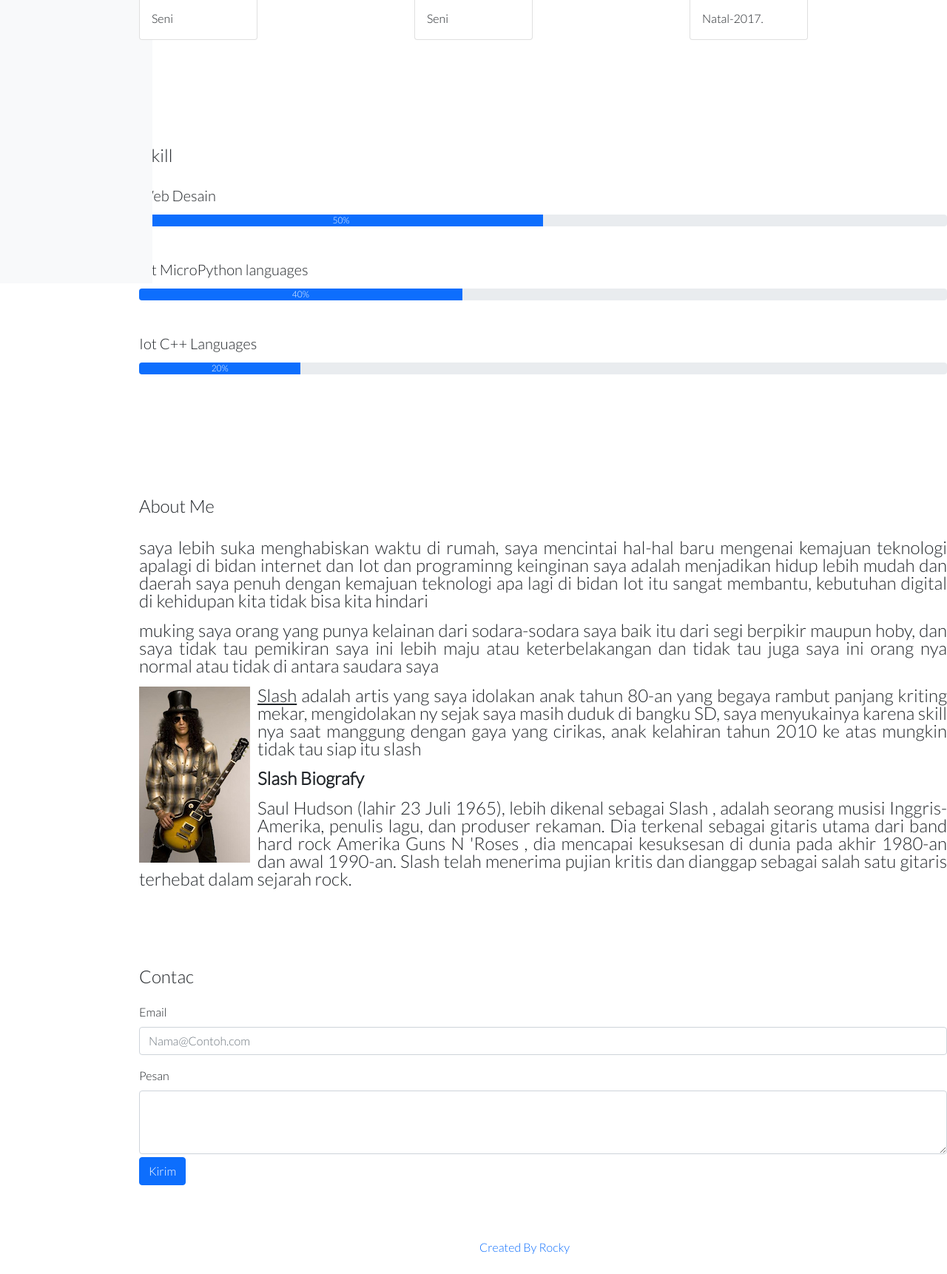
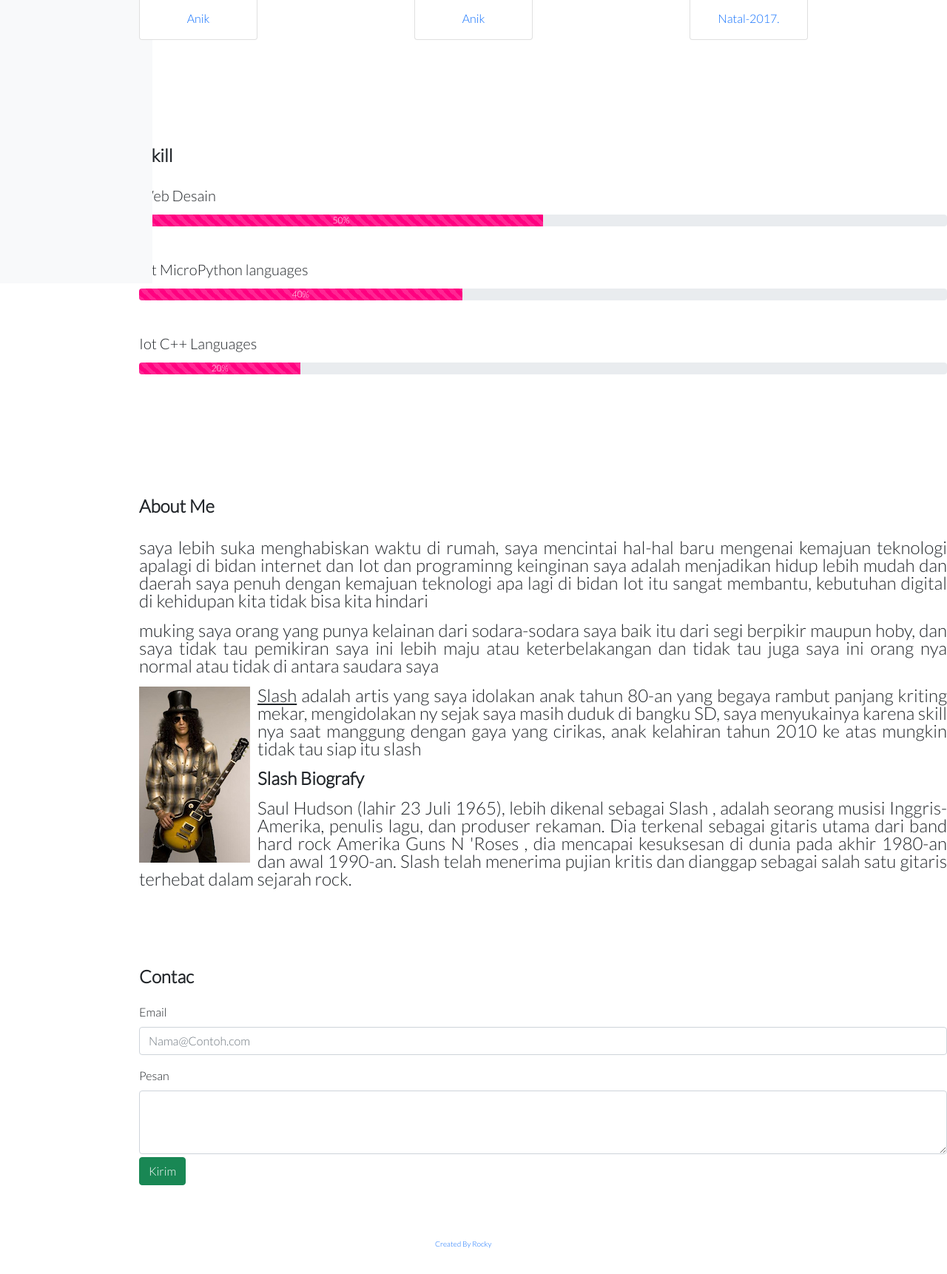
Before and after one commit to rockysam137/rocky.github.io, a plain HTML site: page index.html in a window 1280 px wide. Shown: the part 417-2139 px from the top of the page at 74% size. Drawn offline with nearby package versions, Linux system fonts and the light colour scheme.

Commit message:
ganti warna

```diff
--- a/index.html
+++ b/index.html
@@ -54,22 +54,23 @@
         </div>
           <div class="col ps-auto" id="colum">
             <div class="row mb-4">
-              <div class="col fs-1 fs-bold lh-1">
-                Home
+              <div class="col fs-1  lh-1">
+                <b>Home</b>
               </div>
             </div>
             <div class="row mb-3">
               <div class="col fs-4 fs-bold lh-1" >
+
                 Saya' Rocky Sambuaga
               </div>
             </div>
             <!--colum kartu-->
-            <div class="row justify-content-between">
+            <div class="row justify-content-between" id="kikuk">
               <div class="col-sm-4 mt-2" >
                 <div class="card" style="width: 10rem;">
                   <img src="img/rocky1.jpg" class="card-img-top" alt="foto1">
                   <div class="card-body">
-                    <p class="card-text">Seni</p>
+                    <p class="card-text">Anik</p>
                   </div>
                 </div>
               </div>
@@ -77,7 +78,7 @@
                 <div class="card" style="width: 10rem;">
                   <img src="img/rocky2.jpg" class="card-img-top" alt="foto1">
                   <div class="card-body">
-                    <p class="card-text">Seni</p>
+                    <p class="card-text">Anik</p>
                   </div>
                 </div>
               </div>
@@ -95,33 +96,33 @@
             <div id="Skill" class="col fs-4 fs-bold lh-1 mt-3" >
               <div class="row mb-3 mt-5" >
                 <div class="col fs-4 fs-bold lh-1 mt-5 p-3"  >
-                  Skill
+                  <b>Skill</b>
                 </div>
               </div>
             </div>
             <div class="col fs-5 fs-bold lh-1 mb-3" >
               Web Desain
             </div>
-            <div class="progress mb-5">
-              <div class="progress-bar" role="progressbar" style="width: 50%;" aria-valuenow="50" aria-valuemin="0">50%</div>
+            <div class="progress mb-5 ">
+              <div class="progress-bar progress-bar-striped progress-bar-animated" role="progressbar" style="width: 50%;" aria-valuenow="50" aria-valuemin="0">50%</div>
             </div>
             <div class="col fs-5 fs-bold lh-1 mt-4 mb-3" >
               Iot MicroPython languages
             </div>
             <div class="progress mb-5">
-              <div class="progress-bar" role="progressbar" style="width: 40%;" aria-valuenow="40" aria-valuemin="0">40%</div>
+              <div class="progress-bar progress-bar-striped progress-bar-animated" role="progressbar" style="width: 40%;" aria-valuenow="40" aria-valuemin="0">40%</div>
             </div>
             <div class="col fs-5 fs-bold lh-1 mt-4 mb-3" >
               Iot C++ Languages
             </div>
             <div class="progress mb-5">
-              <div class="progress-bar" role="progressbar" style="width: 20%;" aria-valuenow="20" aria-valuemin="0">20%</div>
+              <div class="progress-bar progress-bar-striped progress-bar-animated" role="progressbar" style="width: 20%;" aria-valuenow="20" aria-valuemin="0">20%</div>
             </div>
             <!--akir-->
             <!--tenteng saya-->
             <div class="row " >
               <div class="col mt-5 mb-3 fs-4 fs-bold lh-1 " id="About" >
-                About Me
+                <b>About Me</b>
               </div>
             </div>
             <div class="col fs-4 lh-1 pt-3" >
@@ -133,7 +134,7 @@
               <p>Saul Hudson (lahir 23 Juli 1965), lebih dikenal sebagai Slash , adalah seorang musisi Inggris-Amerika, penulis lagu, dan produser rekaman. Dia terkenal sebagai gitaris utama dari band hard rock Amerika Guns N 'Roses , dia mencapai kesuksesan di dunia pada akhir 1980-an dan awal 1990-an. Slash telah menerima pujian kritis dan dianggap sebagai salah satu gitaris terhebat dalam sejarah rock.</p>
             </div>
             <div class="col fs-4 fs-bold lh-1 mt-5 mb-4" id="Contac" >
-              Contac
+              <b>Contac</b>
             </div>
             <!--Contak-->
             <div class="mb-3">
@@ -143,7 +144,7 @@
             <div class="mb-3">
               <label for="Pesan" class="form-label">Pesan</label>
               <textarea class="form-control" id="Pesan" rows="3"></textarea>
-              <button type="submit" class="btn btn-primary mt-1">Kirim</button>
+              <button type="submit" class="btn btn-success mt-1">Kirim</button>
             </div>
             <!--end-->
           </div>
@@ -159,16 +160,9 @@
 <!--akir-->
 
 
+    <script src="https://cdn.jsdelivr.net/npm/bootstrap@5.0.0/dist/js/bootstrap.bundle.min.js" integrity="sha384-p34f1UUtsS3wqzfto5wAAmdvj+osOnFyQFpp4Ua3gs/ZVWx6oOypYoCJhGGScy+8" crossorigin="anonymous"></script>
+<script src="https://cdn.jsdelivr.net/npm/typed.js@2.0.12"></script>
 
-    <!-- Optional JavaScript; choose one of the two! -->
 
-    <!-- Option 1: Bootstrap Bundle with Popper -->
-    <script src="https://cdn.jsdelivr.net/npm/bootstrap@5.0.0/dist/js/bootstrap.bundle.min.js" integrity="sha384-p34f1UUtsS3wqzfto5wAAmdvj+osOnFyQFpp4Ua3gs/ZVWx6oOypYoCJhGGScy+8" crossorigin="anonymous"></script>
-
-    <!-- Option 2: Separate Popper and Bootstrap JS -->
-    <!--
-    <script src="https://cdn.jsdelivr.net/npm/@popperjs/core@2.9.2/dist/umd/popper.min.js" integrity="sha384-IQsoLXl5PILFhosVNubq5LC7Qb9DXgDA9i+tQ8Zj3iwWAwPtgFTxbJ8NT4GN1R8p" crossorigin="anonymous"></script>
-    <script src="https://cdn.jsdelivr.net/npm/bootstrap@5.0.0/dist/js/bootstrap.min.js" integrity="sha384-lpyLfhYuitXl2zRZ5Bn2fqnhNAKOAaM/0Kr9laMspuaMiZfGmfwRNFh8HlMy49eQ" crossorigin="anonymous"></script>
-    -->
   </body>
 </html>
--- a/style.css
+++ b/style.css
@@ -33,6 +33,8 @@ body {
 	margin-left: -5px;
 	border-style:solid;
 }
+
+
 #nav1 a i{
 	margin-right: 10px;
 }
@@ -42,9 +44,23 @@ body {
 #Contac {
 	padding-top: 60px;
 }
+footer {
+	margin-left: -60px;
+}
+footer p{
+	font-size: 10px;
+}
+#sidebar .progress-bar{
+	background-color:#ff0080;
+}
+#kikuk p{
+	text-align: center;
+	color:#0d6efd;
+}
 
 
-@media (max-width: 868px){
+
+@media (max-width: 768px){
 	#sidebar .row #kirinav{
 		display: none !important;
 	}
@@ -61,7 +77,7 @@ body {
 
 	}
 }
-@media (max-width: 600px){
+@media (max-width: 576px){
 	#sidebar .row #kirinav {
 		display: none !important;
 	}
@@ -77,6 +93,13 @@ body {
 		margin-left: 30px;
 
 	}
+	#kikuk{
+		padding-left:9rem;
+		align-items: center;
+	}
+	#kikuk p{
+		text-align: center;
+	}
 }
 
 @media (max-width: 479px){
@@ -88,7 +111,10 @@ body {
 	}
 	#sidebar .row #kirinav {
 		display: none !important;
+
 }
+}
+
 
 /*animasi*/
 #typed-cursor{
```
Also changed, not shown: style.js (+6 -9 lines).
